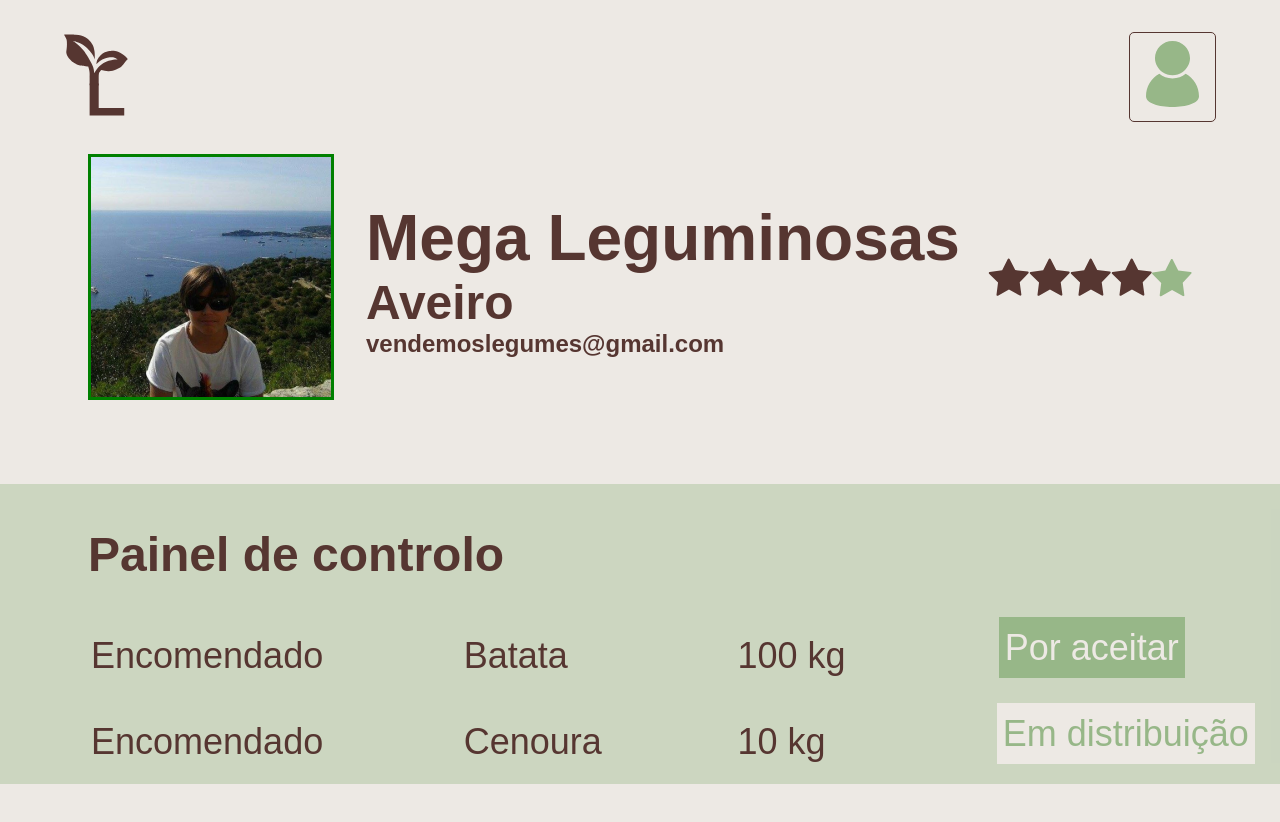
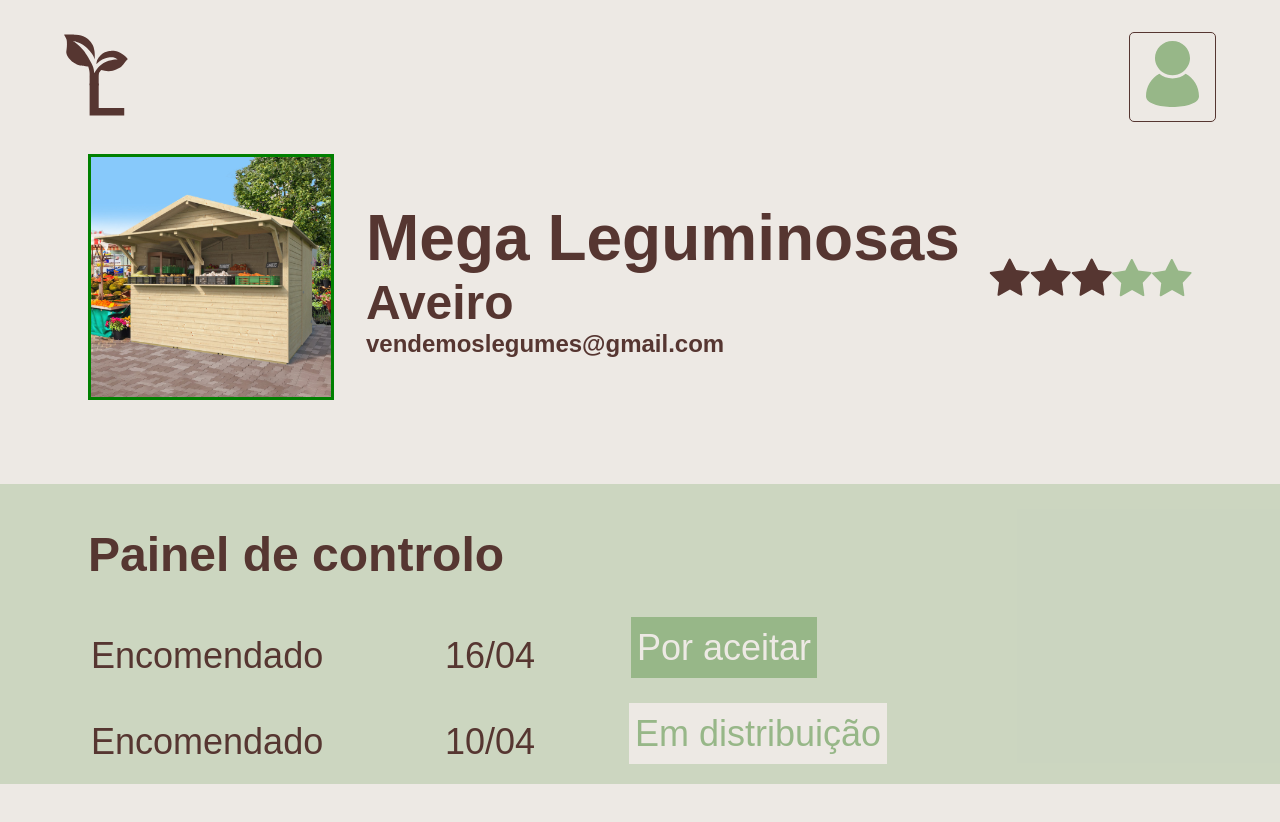
Before and after one commit to joaopino/Shift2023, a React (Create React App) app in the folder app/frontend/: page /vendedor in a window 1280 px wide. Shown: the top 822 px of the page. Built offline with nearby package versions, Linux system fonts and the light colour scheme.

Commit message:
Vendedor sem popup

```diff
--- a/app/frontend/src/constants/index.js
+++ b/app/frontend/src/constants/index.js
@@ -4,6 +4,7 @@ import green_little_guy from '../assets/green_little_guy.svg';
 import pino from '../assets/pino.svg';
 import star_brown from '../assets/star_brown.svg';
 import star_green from '../assets/star_green.svg';
+import store from '../assets/store.svg';
 
 const images = {
     logo,
@@ -11,7 +12,8 @@ const images = {
     green_little_guy,
     pino,
     star_brown,
-    star_green
+    star_green,
+    store
 };
 
 export default images;
--- a/app/frontend/src/containers/Vendedor/Vendedor.css
+++ b/app/frontend/src/containers/Vendedor/Vendedor.css
@@ -0,0 +1,8 @@
+.app_vendedor {
+    height: 100vh;
+    background-color: var(--color-white);
+    display: flex;
+    flex-direction: column;
+    align-items: flex-start;
+    margin-bottom: 5rem;
+}
--- a/app/frontend/src/containers/Vendedor/Vendedor.jsx
+++ b/app/frontend/src/containers/Vendedor/Vendedor.jsx
@@ -6,17 +6,17 @@ import './Vendedor.css'
 
 function Vendedor() {
     const [dados, setDados] = useState([
-        { produto: "Batata", quant: "100 kg", preco: "300€", estado: "T" },
-        { produto: "Cenoura", quant: "10 kg", preco: "20€", estado: "F" },
+        { data: "16/04", estado: "T" },
+        { data: "10/04", estado: "F" },
     ]);
 
     return (
-        <div className="app_agricultor">
+        <div className="app_vendedor">
             <Navbar />
             <div className='app_agricultor-lado2'>
                 <div className='app_agricultor-lado'>
                     <div className='app_agricultor-foto'>
-                        <img src={images.pino} alt="Productor" />
+                        <img src={images.store} alt="Productor" />
                     </div>
                     <div className='app_agricultor-margin1'>
                         <div className='app_agricultor-nome'>
@@ -35,7 +35,7 @@ function Vendedor() {
                         {
                             (() => {
                                 var d = [];
-                                for (let i = 0; i < 4; i++) {
+                                for (let i = 0; i < 3; i++) {
                                     d.push(<img src={images.star_brown} alt="star" />)
                                 }
                                 return d;
@@ -47,7 +47,7 @@ function Vendedor() {
                         {
                             (() => {
                                 var d = [];
-                                for (let i = 0; i < 1; i++) {
+                                for (let i = 0; i < 2; i++) {
                                     d.push(<img src={images.star_green} alt="star" />)
                                 }
                                 return d;
@@ -64,10 +64,9 @@ function Vendedor() {
                     <table style={{ lineHeight: "5" }}>
                         <tbody>
                             {dados.map((item) => (
-                                <tr key={item.produto}>
-                                    <td width={"400rem"} className='app_agricultor-prod'><a href=''>Encomendado</a></td>
-                                    <td width={"300rem"} className='app_agricultor-desc'>{item.produto}</td>
-                                    <td width={"300rem"} className='app_agricultor-desc'>{item.quant}</td>
+                                <tr key={item.data}>
+                                    <td width={"350rem"} className='app_agricultor-prod'><a href=''>Encomendado</a></td>
+                                    <td width={"180rem"} className='app_agricultor-desc'>{item.data}</td>
                                     {item.estado === "T" ? (
                                         <div>
                                             <td width={"300rem"}>
```
Also changed, not shown: app/frontend/src/assets/store.svg (added).
